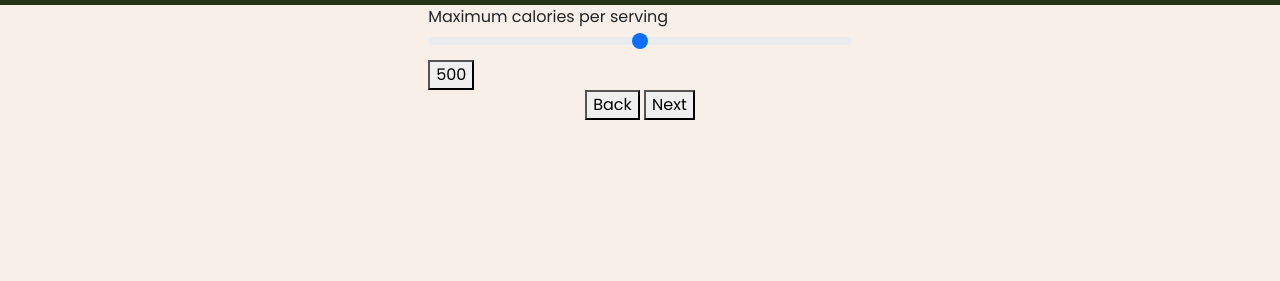
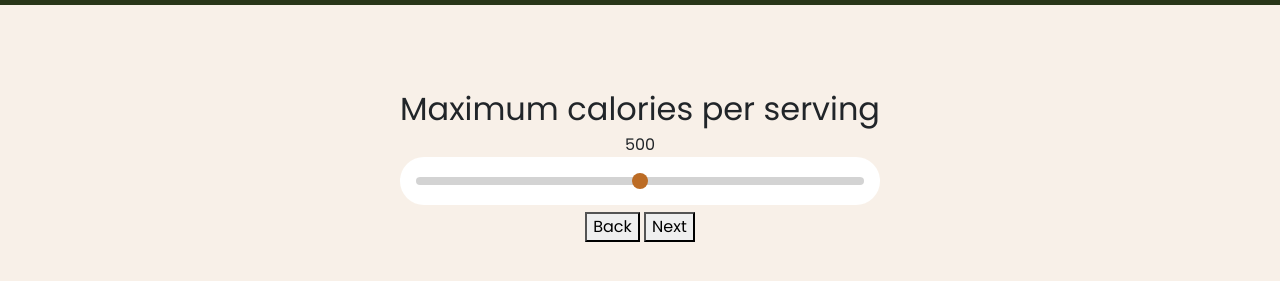
Before and after one commit to Adamv27/Flavorful, a plain HTML site: page frontend/pages/recipefinder.html in a window 1280 px wide. Both pictures are taken after a click on the button "Next". Shown: the part 77-358 px from the top of the page. Drawn offline with nearby package versions, Linux system fonts and the light colour scheme.

Commit message:
Add custom calorie range slider

```diff
--- a/frontend/css/recipefinder.css
+++ b/frontend/css/recipefinder.css
@@ -1,9 +1,45 @@
 #option-container {
+  margin: 5rem;
+
   display: flex;
   flex-direction: column;
   justify-content: center;
   align-items: center;
 }
+
+#calories-option {
+  text-align: center;
+  max-width: 30rem;
+}
+
+#calories-option > label {
+  width: 100%;
+  font-size: xx-large;
+}
+
+#max-calories-range {
+  background-color: white;
+  height: 3rem;
+  padding: 1rem;
+  border-radius: 50px;
+
+}
+
+input[type="range"]::-webkit-slider-runnable-track {
+  background-color: lightgray;
+}
+
+input[type="range"]::-webkit-slider-thumb {
+  background-color: var(--brown);
+}
+
+input[type="range"]::-webkit-slider-thumb:focus,
+input[type="range"]::-webkit-slider-thumb:active {
+  outline: none;
+  border: none;
+  box-shadow: none;
+}
+
 
 .option-button-container {
   padding: 20px;
@@ -53,6 +89,7 @@
   box-shadow: none;
   border-color: #eee;
 }
+
 
 
 #results-container {
--- a/frontend/pages/recipefinder.html
+++ b/frontend/pages/recipefinder.html
@@ -47,8 +47,8 @@
         </div>
         <div id="calories-option" class="option">
           <label for="max-calories-range">Maximum calories per serving</label>
-          <input id="max-calories-range" type="range" class="form-range" min="25" max="1000" onchange="setMaxCalories(this.value)">
-          <button id="maxCaloriesButton" onclick="nextOption()">500</button>
+          <span id="calorie-range-display">500</span>
+          <input id="max-calories-range" type="range" class="form-range" min="0" max="1000" oninput="updateRangeDisplay(this.value)">
         </div>
         <div id="cuisine-option" class="option">
           <div class="input-box">
--- a/frontend/script/recipeFinder.js
+++ b/frontend/script/recipeFinder.js
@@ -72,7 +72,7 @@ const setTimeToCook = time => {
 
 const setMaxCalories = calories => {
     options.maxCalories = calories;
-    document.getElementById("maxCaloriesButton").textContent = calories;
+    document.getElementById("calorie-range-display").textContent = calories;
 }
 
 const removeCuisineType = cuisineType => {
@@ -103,3 +103,8 @@ const prevOption = () => {
         toggleOptionViews(oldOption, newOption);
     }
  }
+
+
+const updateRangeDisplay = value => {
+    document.getElementById("calorie-range-display").textContent = value;
+}
```
